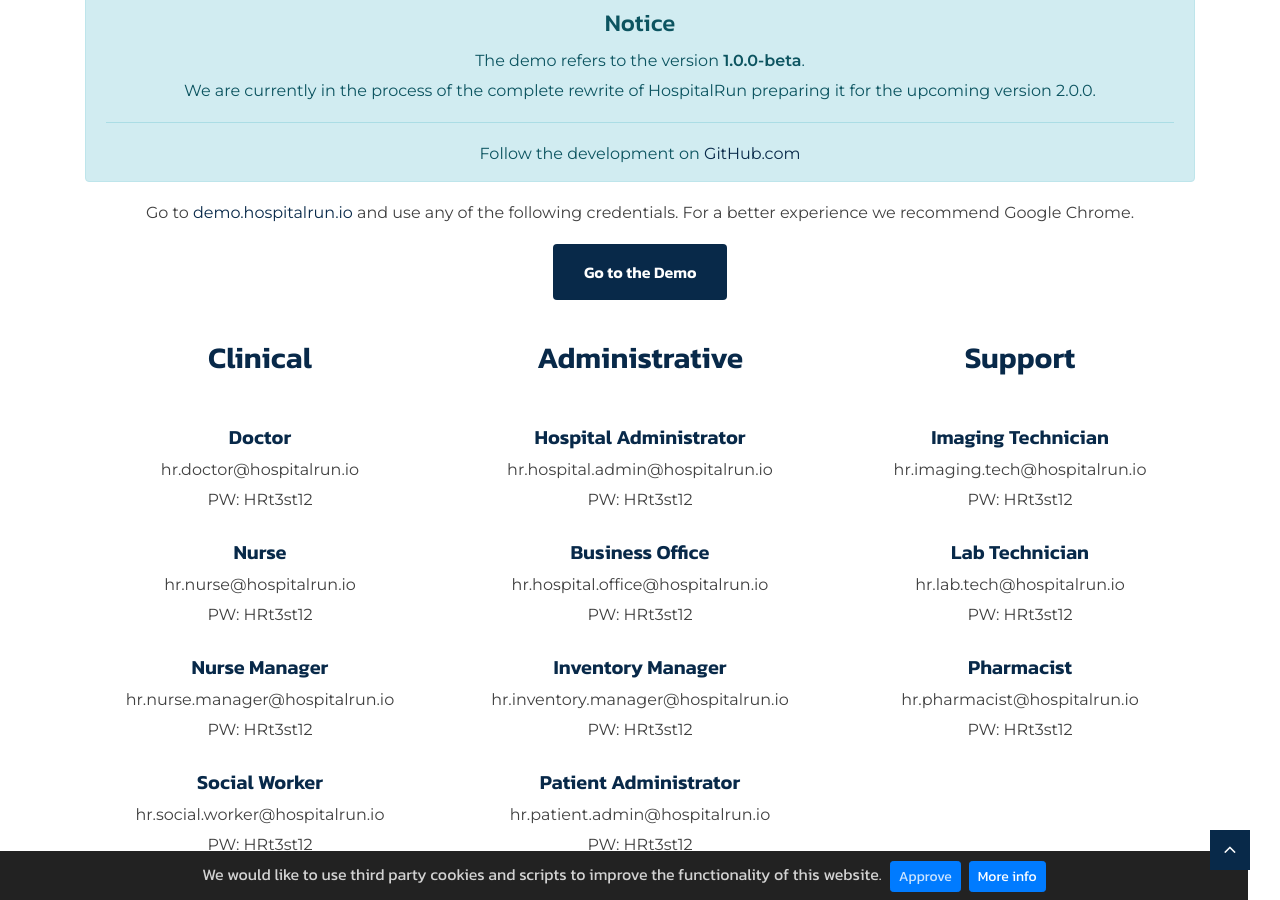
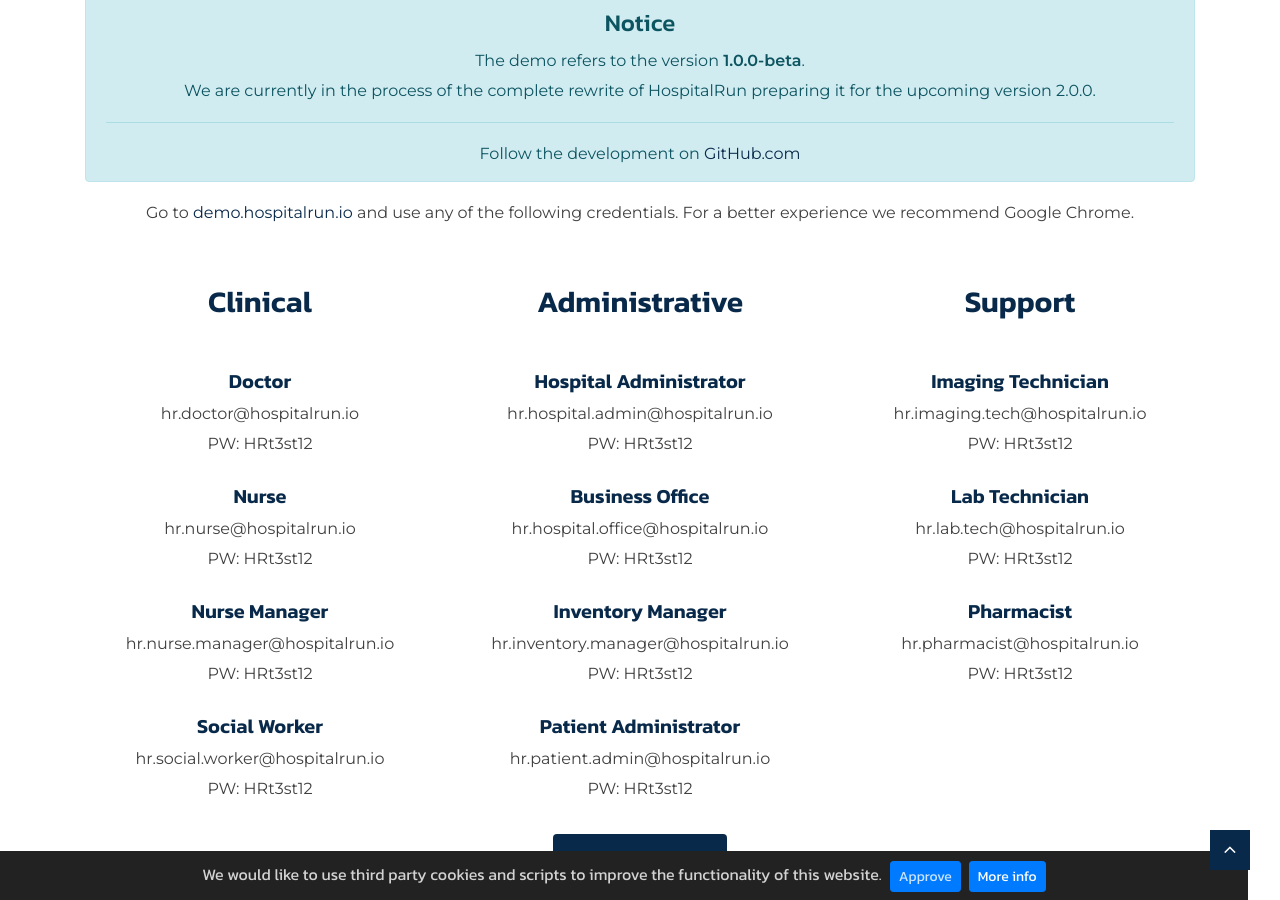
Before and after one commit to HospitalRun/hospitalrun.io, a Jekyll site: the page built from pages/demo.html, in a window 1280 px wide and 900 px high, scrolled down 370 px. Built offline with Jekyll 4.4.1, drawn with Linux system fonts in a browser that asks for light colours.

Commit message:
Update demo.html

```diff
--- a/pages/demo.html
+++ b/pages/demo.html
@@ -20,8 +20,6 @@ keywords: "demo, hospitalrun, mac, pc, linux"
   <p class="mb-0">Follow the development on  <a href="https://github.com/HospitalRun/hospitalrun">GitHub.com</a></p>
 </div>
       <p>Go to <a href="http://demo.hospitalrun.io/">demo.hospitalrun.io</a> and use any of the following credentials. For a better experience we recommend Google Chrome.</p>
-
-       <a href="http://demo.hospitalrun.io/" class="btn-style2 btn">Go to the Demo</a>
       <div class="row justify-content-center section-spacing" style="padding-top: 10px;">
         <div class="col-md-6 col-lg-4">
           <div class="download-service wow fadeIn" data-wow-duration="3s">
```
